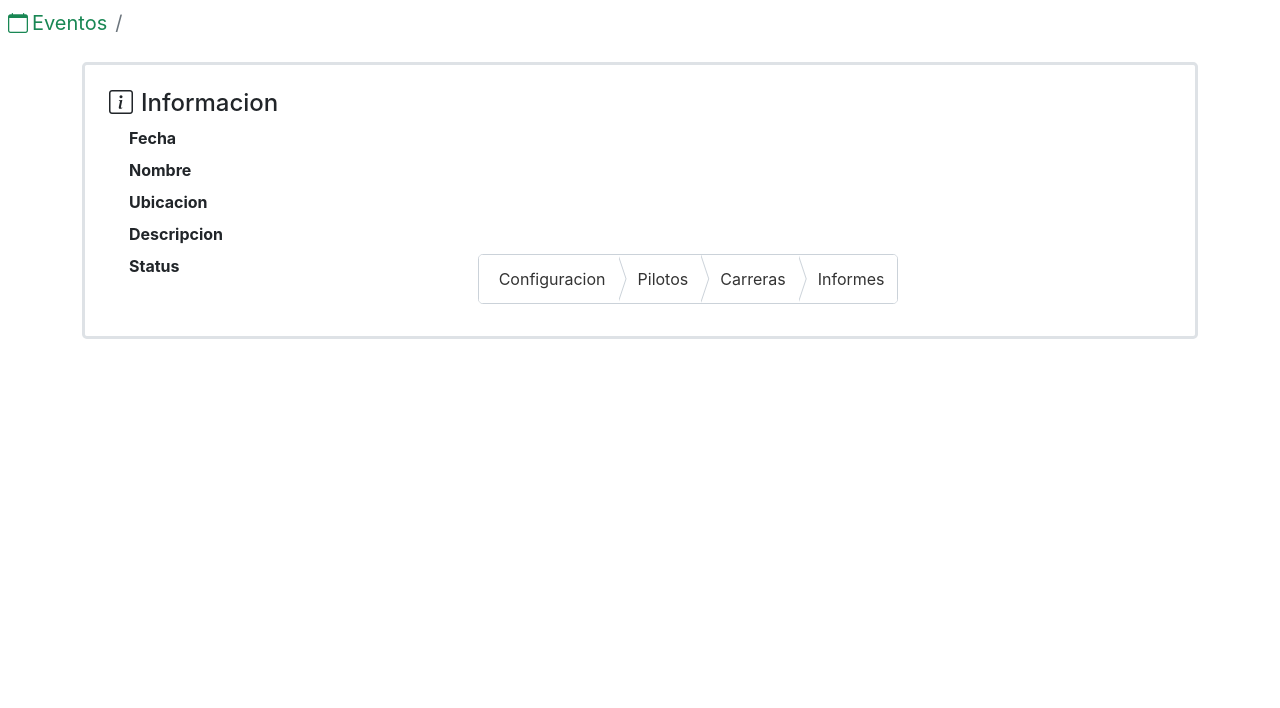
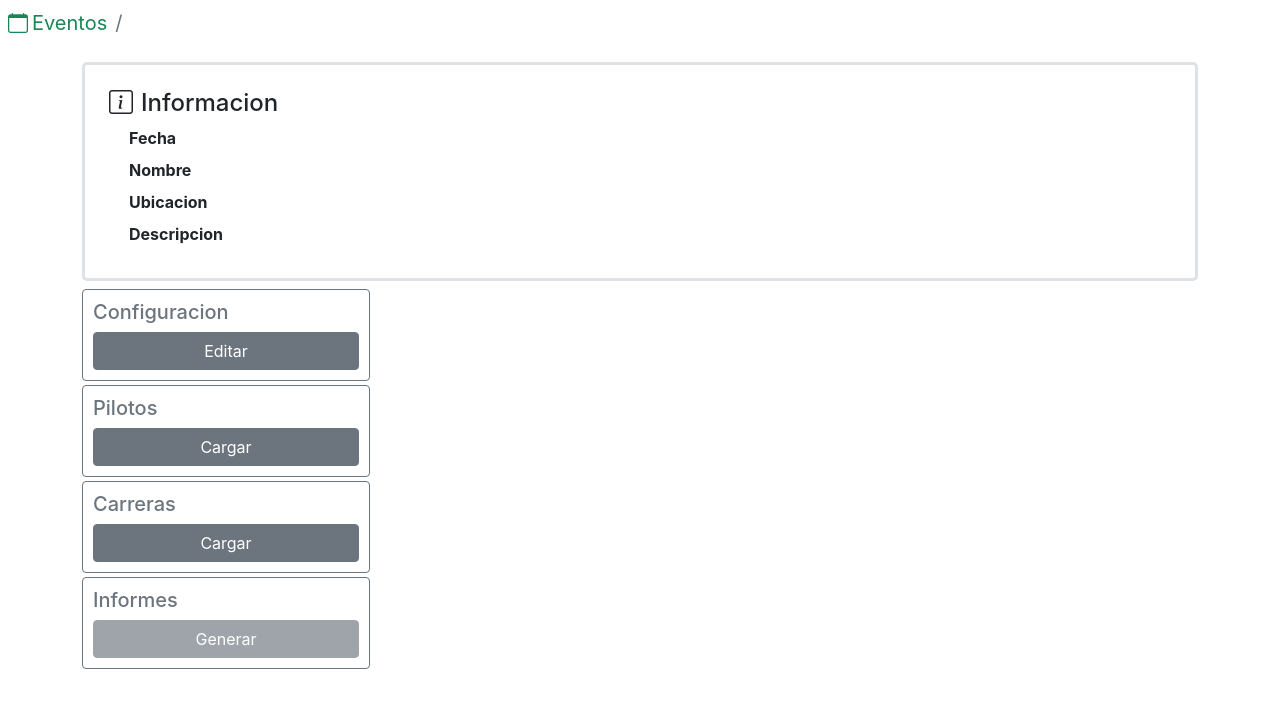
Before and after one commit to JuanNeisa/Ikio-Tools, a Next.js app: page /evento/1 in a window 1280 px wide. Shown: the top 708 px of the page. Built offline with nearby package versions, Linux system fonts and the light colour scheme; no server answers; the database is empty.

Commit message:
Feature: Adicion de herramientas de edicion Dashboard

```diff
--- a/containers/event-dashboard/event-dashboard.header.tsx
+++ b/containers/event-dashboard/event-dashboard.header.tsx
@@ -30,7 +30,7 @@ export function EventDashboard_Header(props: Props) {
                 <span className="col-4 fw-bolder">Descripcion</span>
                 <span className="col-8">{(!_.isNil(props.data))?props.data.descripcion:'Sin descripcion'}</span>
             </div>
-            <div className="row m-2 ">
+            {/* <div className="row m-2 ">
                 <span className="col-4 fw-bolder ">Status</span>
                 <div className="col-8">
                     { props.data &&
@@ -43,7 +43,7 @@ export function EventDashboard_Header(props: Props) {
                         state={props.data.estado} />
                     }
                 </div>
-            </div>
+            </div> */}
             <Modal_box
                 title={"Agregar pilotos"}
                 body={<PilotsModal />}
--- a/containers/event-dashboard/index.tsx
+++ b/containers/event-dashboard/index.tsx
@@ -7,8 +7,40 @@ interface Props {
 
 export function EventDashboard(props: Props) {
     return(
-        <div className="container">
-            <EventDashboard_Header data={props.data}/>
-        </div>
+        <>
+            <div className="container">
+                <EventDashboard_Header data={props.data} />
+            </div>
+            <div className="container mt-2">
+                <div className="row">
+                    <div className="col-4">
+                        <div className="card border-secondary mb-1">
+                            <div className="card-body text-secondary d-flex flex-column">
+                                <h5 className="card-title">Configuracion</h5>
+                                <button type="button" className="btn btn-secondary align-content-end">Editar</button>
+                            </div>
+                        </div>
+                        <div className="card border-secondary mb-1">
+                            <div className="card-body text-secondary d-flex flex-column">
+                                <h5 className="card-title">Pilotos</h5>
+                                <button type="button" className="btn btn-secondary align-content-end">Cargar</button>
+                            </div>
+                        </div>
+                        <div className="card border-secondary mb-1">
+                            <div className="card-body text-secondary d-flex flex-column">
+                                <h5 className="card-title">Carreras</h5>
+                                <button type="button" className="btn btn-secondary align-content-end">Cargar</button>
+                            </div>
+                        </div>
+                        <div className="card border-secondary mb-1">
+                            <div className="card-body text-secondary d-flex flex-column">
+                                <h5 className="card-title">Informes</h5>
+                                <button type="button" className="btn btn-secondary align-content-end disabled">Generar</button>
+                            </div>
+                        </div>
+                    </div>
+                </div>
+            </div>
+        </>
     )
 }
--- a/styles/evento.module.css
+++ b/styles/evento.module.css
@@ -20,3 +20,7 @@
     overflow: auto;
     flex-direction: column;
 }
+
+.card-body {
+    padding: 10px;
+}
```
